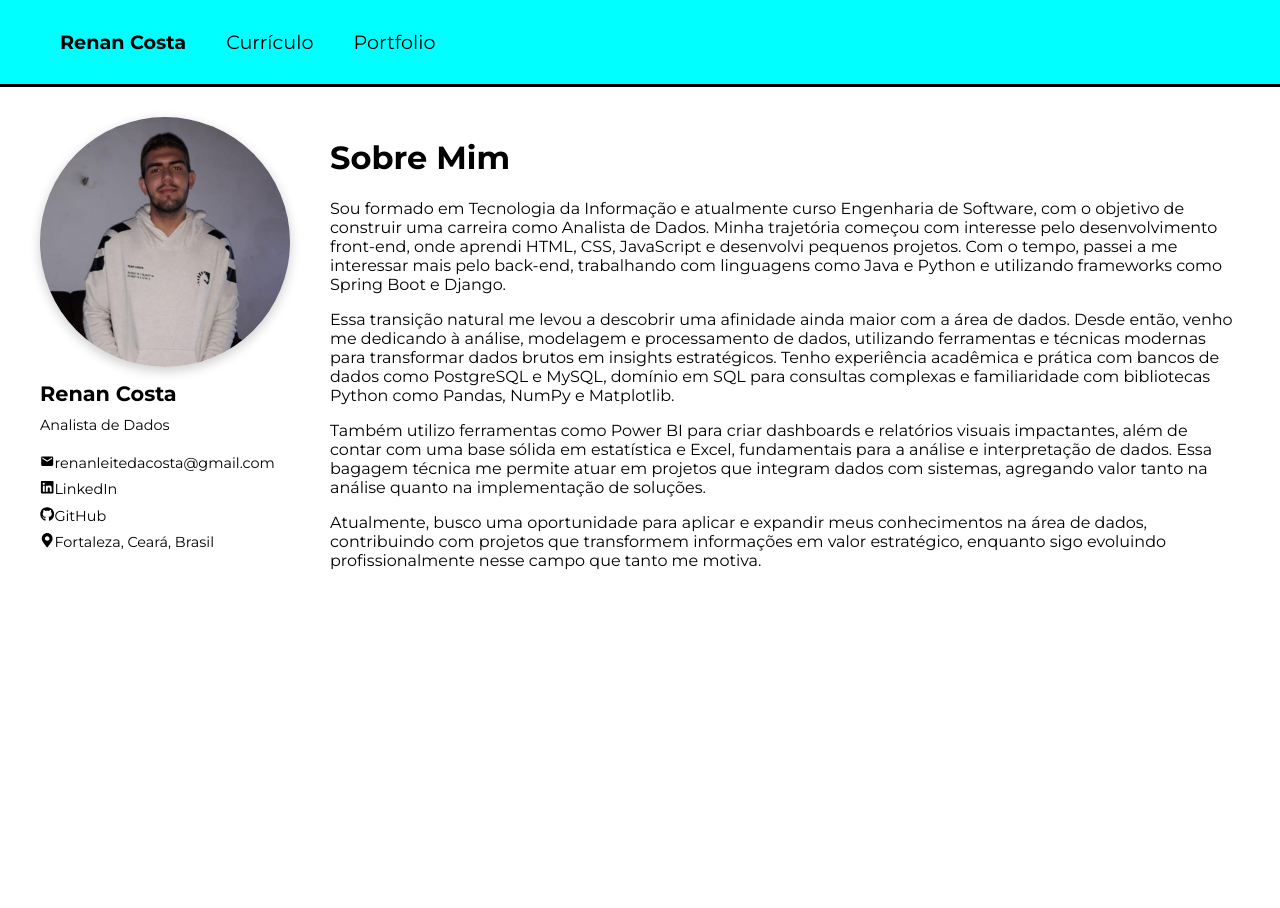
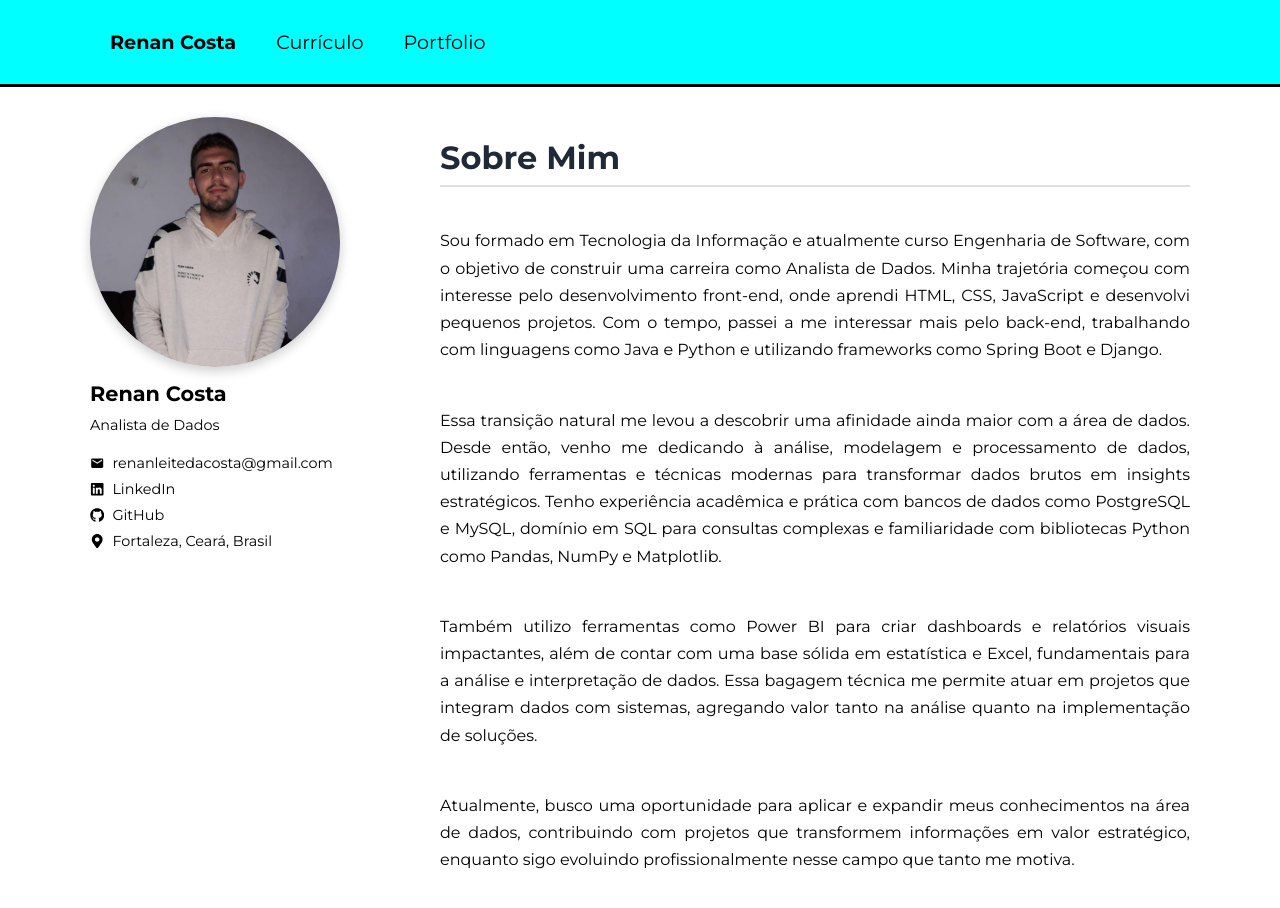
Before and after one commit to RenanCosta2/renancosta2.github.io, a React (Create React App) app: page / in a window 1280 px wide. Shown: the top 908 px of the page. Before the commit the page ends 800 px from the top, so only its background shows below. Built offline with nearby package versions, Linux system fonts and the light colour scheme.

Commit message:
feat: estilo das páginas

```diff
--- a/src/App.css
+++ b/src/App.css
@@ -11,14 +11,14 @@ body {
 }
 
 .container{
-  max-width: 1200px;
+  max-width: 1100px;
   margin: 0 auto;
   padding: 30px 0;
 }
 
 main.container {
   display: flex;
-  gap: 40px; /* Espaço entre o profile e o conteúdo da rota */
+  gap: 100px; /* Espaço entre o profile e o conteúdo da rota */
   align-items: flex-start; /* Alinha os itens no topo */
 }
 
@@ -108,3 +108,28 @@ nav{
 .profile-infos a:hover {
   text-decoration: underline;
 }
+
+.profile-infos-item{
+  display: flex;
+  align-items: center;
+  gap: 0.5rem;
+}
+
+/* About Me */
+
+.title {
+  font-size: 2rem;
+  font-weight: bold;
+  margin-bottom: 1.5rem;
+  padding-bottom: 0.5rem;
+  border-bottom: 2px solid #e0e0e0;
+  color: #1f2937;
+}
+
+.content {
+  display: flex;
+  flex-direction: column;
+  gap: 0.7rem;
+  line-height: 1.7;
+  text-align: justify;
+}
```
